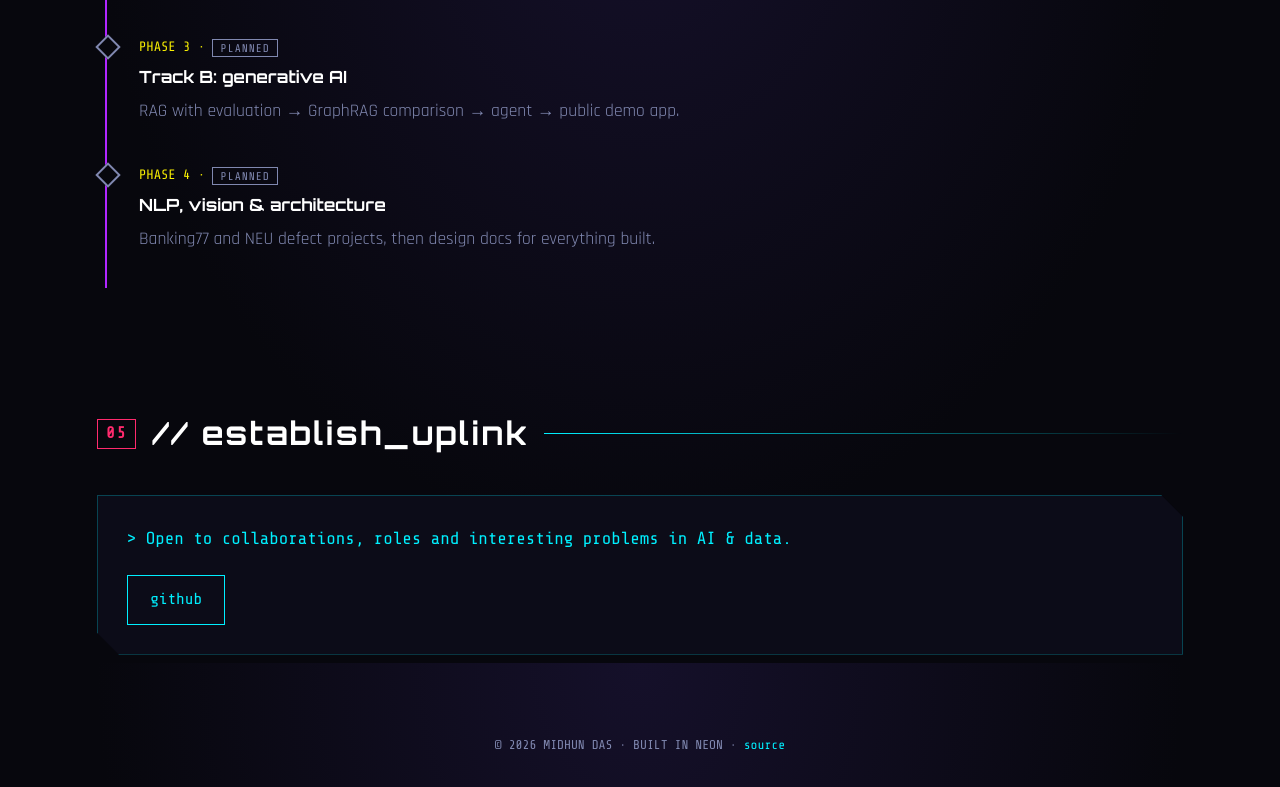
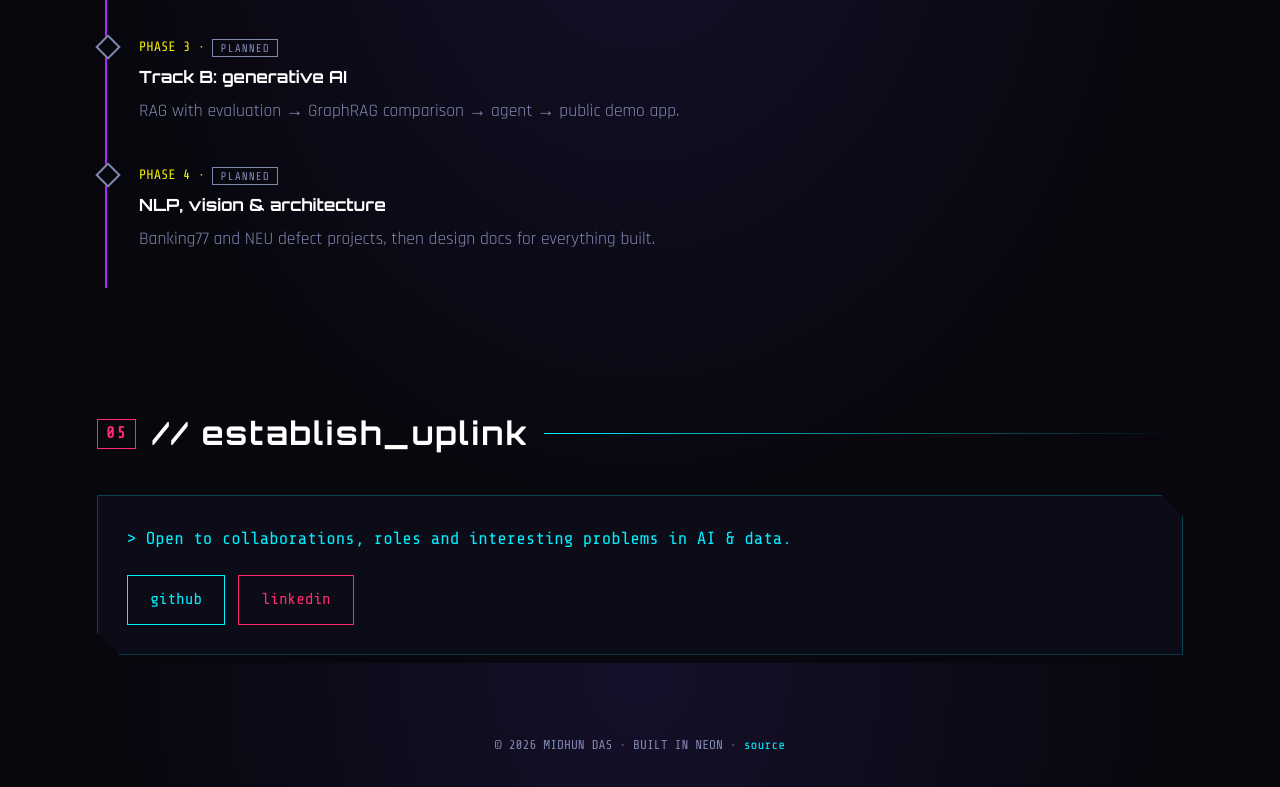
Before and after one commit to Midhun-Das-L/technical-portfolio, a plain HTML site: page index.html in a window 1280 px wide. Shown: the part 4137-4924 px from the top of the page. Drawn offline with nearby package versions, Linux system fonts and the light colour scheme.

Commit message:
Add LinkedIn profile link to site and README
Co-Authored-By: Claude Opus 5.5 <noreply@anthropic.com>
Claude-Session: https://claude.ai/code/session_0155QTJYxi3X35JhPbJ1mEat

```diff
--- a/index.html
+++ b/index.html
@@ -91,8 +91,8 @@
         <p>&gt; Open to collaborations, roles and interesting problems in AI &amp; data.</p>
         <div class="links">
           <a class="btn btn-cyan" href="https://github.com/midhun-das-l" target="_blank" rel="noopener">github</a>
-          <!-- EDIT: uncomment once you have the real links
-          <a class="btn btn-pink" href="https://www.linkedin.com/in/YOUR-PROFILE" target="_blank" rel="noopener">linkedin</a>
+          <a class="btn btn-pink" href="https://www.linkedin.com/in/midhundasl/" target="_blank" rel="noopener">linkedin</a>
+          <!-- EDIT: uncomment once you want them public
           <a class="btn btn-yellow" href="mailto:YOU@EXAMPLE.COM">email</a>
           <a class="btn btn-cyan" href="assets/resume.pdf" target="_blank" rel="noopener">resume.pdf</a>
           -->
```
Also changed, not shown: 1 other file.
